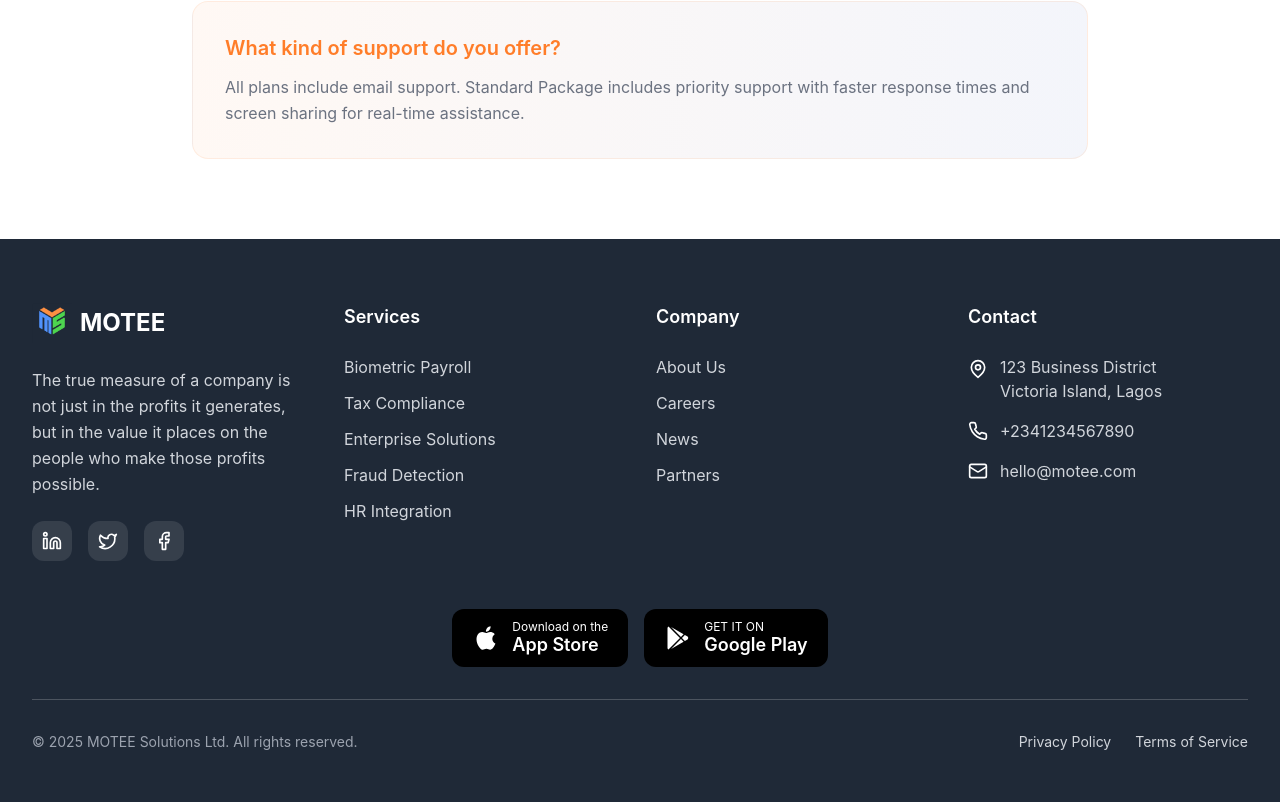
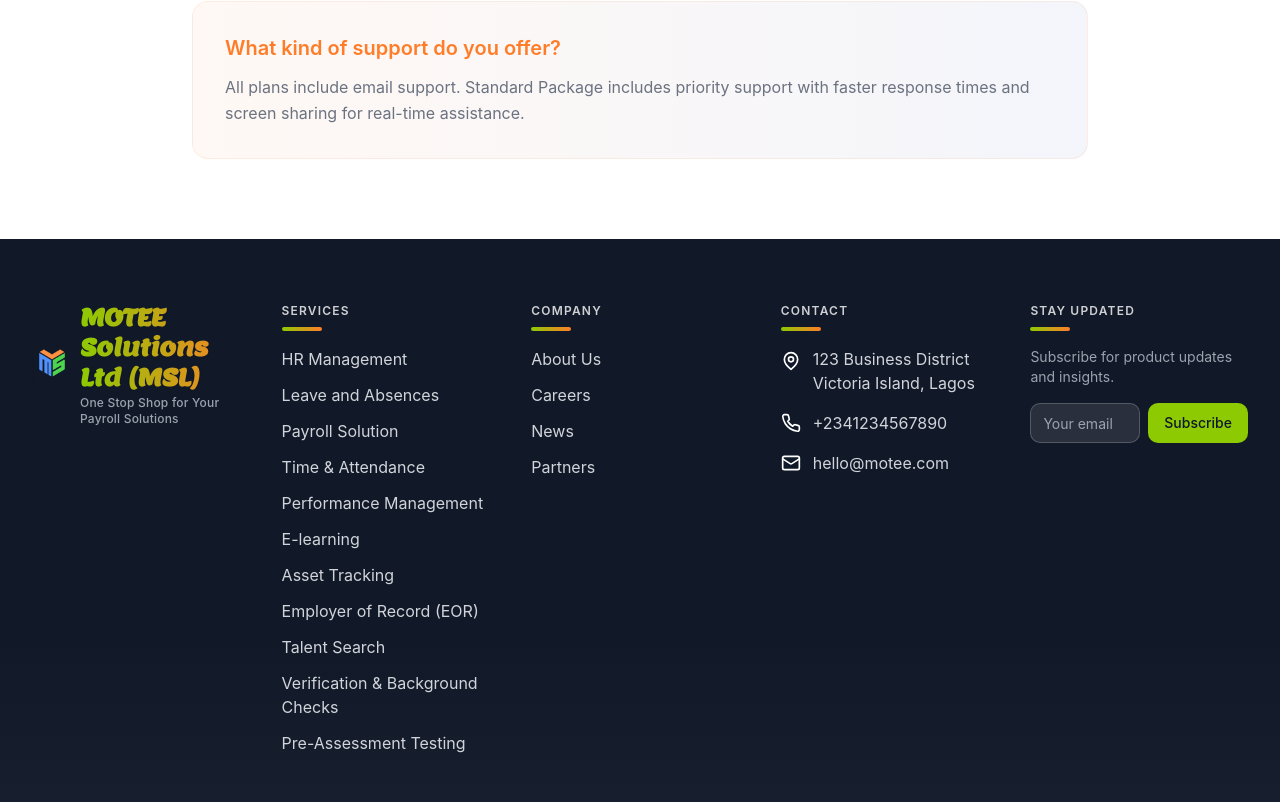
Before and after one commit to Sethpet1/motee-payroll-evolve, a React (Vite) app: page /pricing in a window 1280 px wide. Shown: the part 1991-2793 px from the top of the page. Built offline with nearby package versions, Linux system fonts and the light colour scheme; a web font is replaced by a local one.

Commit message:
changes made

```diff
--- a/src/components/Footer.tsx
+++ b/src/components/Footer.tsx
@@ -1,55 +1,62 @@
 import React from 'react';
 import { MapPin, Phone, Mail, Linkedin, Twitter, Facebook } from 'lucide-react';
 import { Link } from 'react-router-dom';
-import {  } from '../pages/AboutMSL';
+import { Input } from "@/components/ui/input";
+import { Button } from "@/components/ui/button";
 
 
 const Footer = () => {
   const currentYear = new Date().getFullYear();
 
   return (
-    <footer className="bg-gray-800 text-white">
+    <footer className="bg-gradient-to-b from-gray-900 via-gray-900 to-gray-800 text-white">
       <div className="container mx-auto px-4 sm:px-6 lg:px-8 py-12 md:py-16">
-        <div className="grid grid-cols-1 sm:grid-cols-2 md:grid-cols-4 gap-8 mb-12 text-center sm:text-left">
+        <div className="grid grid-cols-1 sm:grid-cols-2 md:grid-cols-5 gap-8 mb-12 text-center sm:text-left">
           {/* Company Info */}
-          <div className="space-y-6 sm:col-span-2 md:col-span-1">
+          <div className="space-y-6 sm:col-span-1 md:col-span-1">
             <div className="flex items-center space-x-2 justify-center sm:justify-start">
               <img src="/logos/9C510464-D0E0-4D60-8E01-C70F1D98AB41.PNG" alt="MOTEE Logo" className="w-10 h-10" />
-              <span className="text-2xl font-bold">MOTEE</span>
+              <div className="flex flex-col justify-center ml-2">
+                <span className="lemon-regular text-2xl font-extrabold bg-gradient-to-r from-motee-green to-motee-orange bg-clip-text text-transparent tracking-tight drop-shadow-sm leading-tight" style={{ letterSpacing: '-0.5px' }}>
+                  MOTEE Solutions Ltd (MSL)
+                </span>
+                <span className="text-xs font-medium text-gray-400 mt-0.5 justify-center tracking-wide" style={{ letterSpacing: '0.2px' }}>
+                  One Stop Shop for Your Payroll Solutions
+                </span>
+              </div>
             </div>
-
+            {/*
             <p className="text-gray-300 leading-relaxed max-w-sm mx-auto sm:mx-0">
               The true measure of a company is not just in the profits it generates, but in the value it places on the people who make those profits possible.
             </p>
+            */}
 
-            <div className="flex space-x-4 justify-center sm:justify-start">
-              <a href="#" className="w-10 h-10 bg-white/10 rounded-lg flex items-center justify-center hover:bg-white/20 transition-colors">
-                <Linkedin className="h-5 w-5" />
-              </a>
-              <a href="#" className="w-10 h-10 bg-white/10 rounded-lg flex items-center justify-center hover:bg-white/20 transition-colors">
-                <Twitter className="h-5 w-5" />
-              </a>
-              <a href="#" className="w-10 h-10 bg-white/10 rounded-lg flex items-center justify-center hover:bg-white/20 transition-colors">
-                <Facebook className="h-5 w-5" />
-              </a>
-            </div>
+
           </div>
 
-          {/* Services */}
+          {/* Solutions */}
           <div>
-            <h4 className="text-lg font-semibold mb-6">Services</h4>
+            <h4 className="text-xs font-semibold tracking-widest text-white/80 mb-2 uppercase"> Services</h4>
+            <div className="w-10 h-1 bg-gradient-to-r from-motee-green to-motee-orange rounded-full mb-4 mx-auto sm:mx-0"></div>
             <ul className="space-y-3 text-gray-300">
-              <li><a href="#" className="hover:text-white transition-colors">Biometric Payroll</a></li>
-              <li><a href="#" className="hover:text-white transition-colors">Tax Compliance</a></li>
-              <li><a href="#" className="hover:text-white transition-colors">Enterprise Solutions</a></li>
-              <li><a href="#" className="hover:text-white transition-colors">Fraud Detection</a></li>
-              <li><a href="#" className="hover:text-white transition-colors">HR Integration</a></li>
+              <li><Link to="/solutions/hr-management" className="hover:text-white transition-colors">HR Management</Link></li>
+              <li><Link to="/solutions/leave-absence" className="hover:text-white transition-colors">Leave and Absences</Link></li>
+              <li><Link to="/solutions/payroll" className="hover:text-white transition-colors">Payroll Solution</Link></li>
+              <li><Link to="/solutions/time-attendance" className="hover:text-white transition-colors">Time & Attendance</Link></li>
+              <li><Link to="/solutions/performance" className="hover:text-white transition-colors">Performance Management</Link></li>
+              <li><Link to="/solutions/e-learning" className="hover:text-white transition-colors">E-learning</Link></li>
+              <li><Link to="/solutions/asset-tracking" className="hover:text-white transition-colors">Asset Tracking</Link></li>
+              <li><Link to="/solutions/eor" className="hover:text-white transition-colors">Employer of Record (EOR)</Link></li>
+              <li><Link to="/solutions/talent-search" className="hover:text-white transition-colors">Talent Search</Link></li>
+              <li><Link to="/solutions/verification" className="hover:text-white transition-colors">Verification & Background Checks</Link></li>
+              <li><Link to="/solutions/pre-assessment" className="hover:text-white transition-colors">Pre-Assessment Testing</Link></li>
             </ul>
           </div>
 
           {/* Company */}
           <div>
-            <h4 className="text-lg font-semibold mb-6">Company</h4>
+            <h4 className="text-xs font-semibold tracking-widest text-white/80 mb-2 uppercase">Company</h4>
+            <div className="w-10 h-1 bg-gradient-to-r from-motee-green to-motee-orange rounded-full mb-4 mx-auto sm:mx-0"></div>
             <ul className="space-y-3 text-gray-300">
               <li><Link to="/about-msl" className="hover:text-white transition-colors">About Us</Link></li>
               <li><a href="#" className="hover:text-white transition-colors">Careers</a></li>
@@ -60,7 +67,8 @@ const Footer = () => {
 
           {/* Contact */}
           <div>
-            <h4 className="text-lg font-semibold mb-6">Contact</h4>
+            <h4 className="text-xs font-semibold tracking-widest text-white/80 mb-2 uppercase">Contact</h4>
+            <div className="w-10 h-1 bg-gradient-to-r from-motee-green to-motee-orange rounded-full mb-4 mx-auto sm:mx-0"></div>
             <div className="space-y-4 text-gray-300">
               <div className="flex items-start space-x-3 justify-center sm:justify-start">
                 <MapPin className="h-5 w-5 mt-1 text-white flex-shrink-0" />
@@ -80,6 +88,28 @@ const Footer = () => {
                 <span>hello@motee.com</span>
               </div>
             </div>
+          </div>
+
+          {/* Newsletter */}
+          <div>
+            <h4 className="text-xs font-semibold tracking-widest text-white/80 mb-2 uppercase">Stay Updated</h4>
+            <div className="w-10 h-1 bg-gradient-to-r from-motee-green to-motee-orange rounded-full mb-4 mx-auto sm:mx-0"></div>
+            <p className="text-gray-400 text-sm mb-4">Subscribe for product updates and insights.</p>
+            <form
+              onSubmit={(e) => { e.preventDefault(); }}
+              className="flex items-center gap-2 max-w-sm mx-auto sm:mx-0"
+            >
+              <Input
+                type="email"
+                placeholder="Your email"
+                className="bg-white/10 border-white/20 placeholder:text-gray-400 text-white"
+                aria-label="Email address"
+                required
+              />
+              <Button type="submit" className="bg-motee-green hover:bg-motee-green-dark">
+                Subscribe
+              </Button>
+            </form>
           </div>
         </div>
 
@@ -107,15 +137,28 @@ const Footer = () => {
         </div>
 
         {/* Bottom Section */}
-        <div className="border-t border-white/20 pt-8 mt-8">
-          <div className="flex flex-col-reverse sm:flex-row justify-between items-center space-y-4 space-y-reverse sm:space-y-0">
+        <div className="border-t border-white/10 pt-8 mt-8">
+          <div className="flex flex-col-reverse sm:flex-row justify-between items-center gap-4">
             <div className="text-gray-400 text-sm pt-4 sm:pt-0">
               &copy; {currentYear} MOTEE Solutions Ltd. All rights reserved.
             </div>
 
-            <div className="flex space-x-6 text-sm text-gray-300">
-              <a href="#" className="hover:text-white transition-colors">Privacy Policy</a>
-              <a href="#" className="hover:text-white transition-colors">Terms of Service</a>
+            <div className="flex items-center gap-6">
+              <div className="flex space-x-6 text-sm text-gray-300">
+                <a href="#" className="hover:text-white transition-colors">Privacy Policy</a>
+                <a href="#" className="hover:text-white transition-colors">Terms of Service</a>
+              </div>
+              <div className="flex space-x-4">
+                <a aria-label="LinkedIn" href="#" className="w-10 h-10 bg-white/10 rounded-lg flex items-center justify-center hover:bg-white/20 transition-colors">
+                  <Linkedin className="h-5 w-5" />
+                </a>
+                <a aria-label="Twitter" href="#" className="w-10 h-10 bg-white/10 rounded-lg flex items-center justify-center hover:bg-white/20 transition-colors">
+                  <Twitter className="h-5 w-5" />
+                </a>
+                <a aria-label="Facebook" href="#" className="w-10 h-10 bg-white/10 rounded-lg flex items-center justify-center hover:bg-white/20 transition-colors">
+                  <Facebook className="h-5 w-5" />
+                </a>
+              </div>
             </div>
           </div>
         </div>
--- a/src/components/Header.tsx
+++ b/src/components/Header.tsx
@@ -42,12 +42,16 @@ const Header = () => {
 
   const solutionsMenu = [
     { name: "HR Management", href: "/solutions/hr-management", desc: "Centralize employee data and HR processes." },
-    { name: "Leave and Absence", href: "/solutions/leave-absence", desc: "Automate leave requests and approvals." },
-    { name: "Payroll", href: "/solutions/payroll", desc: "Streamline payroll processing and compliance." },
+    { name: "Leave and Absences", href: "/solutions/leave-absence", desc: "Automate leave requests and approvals." },
+    { name: "Payroll Solution", href: "/solutions/payroll", desc: "Streamline payroll processing and compliance." },
     { name: "Time & Attendance", href: "/solutions/time-attendance", desc: "Track time and attendance efficiently." },
-    { name: "Performance Management", href: "/solutions/performance", desc: "Track and improve employee performance." },
-    { name: "E-Learning", href: "/solutions/e-learning", desc: "Empower employees with online training." },
-    { name: "Asset Tracking", href: "/hr-pages", desc: "Manage and track company assets." },
+    { name: "Performance Management", href: "/solutions/performance", desc: "Continuously measure and improve performance." },
+    { name: "E-learning", href: "/solutions/e-learning", desc: "Empower employees with modern online learning." },
+    { name: "Asset Tracking", href: "/solutions/asset-tracking", desc: "Monitor and manage company assets in real time." },
+    { name: "Employer of Record (EOR)", href: "/solutions/eor", desc: "Hire globally while we handle local compliance." },
+    { name: "Talent Search", href: "/solutions/talent-search", desc: "Find and place top talent quickly and reliably." },
+    { name: "Verification & Background Checks", href: "/solutions/verification", desc: "Verify identities, credentials, and histories with confidence." },
+    { name: "Pre-Assessment Testing", href: "/solutions/pre-assessment", desc: "Evaluate candidate skills before interviews." },
   ];
 
   const whoWeHelpMenu = [
@@ -70,10 +74,7 @@ const Header = () => {
               />
               <div className="flex flex-col justify-center ml-2">
                 <span className="lemon-regular text-2xl font-extrabold bg-gradient-to-r from-motee-green to-motee-orange bg-clip-text text-transparent tracking-tight drop-shadow-sm leading-tight" style={{ letterSpacing: '-0.5px' }}>
-                  MOTEE Solutions Ltd (MSL)
-                </span>
-                <span className="text-xs font-medium text-gray-400 mt-0.5 tracking-wide" style={{ letterSpacing: '0.5px' }}>
-                  One Stop Shop for Your Payroll Solutions
+                  MOTEE Solutions
                 </span>
               </div>
             </Link>
--- a/src/components/HeroSection.tsx
+++ b/src/components/HeroSection.tsx
@@ -41,7 +41,7 @@ const HeroSection = () => {
 
   return (
     <section className="relative py-4 md:py-8 overflow-hidden bg-gradient-to-br from-orange-50 via-white to-orange-100">
-      <MSLBackground opacity={0.08} shadow={0.6} />
+      <MSLBackground />
       <div className="container mx-auto px-4 sm:px-6 lg:px-8 relative">
         <div className="grid md:grid-cols-2 gap-12 items-center">
           {/* Content */}
--- a/src/components/MSLBackground.tsx
+++ b/src/components/MSLBackground.tsx
@@ -1,23 +1,9 @@
 
 import React from 'react';
 
-type MSLBackgroundProps = {
-  opacity?: number; // 0..1, controls visibility intensity
-  shadow?: number; // 0..1, controls glow intensity
-  className?: string;
-};
-
-const MSLBackground: React.FC<MSLBackgroundProps> = ({ opacity, shadow, className }) => {
-  const style: React.CSSProperties = {};
-  if (opacity !== undefined) {
-    (style as any)['--msl-opacity'] = opacity;
-  }
-  if (shadow !== undefined) {
-    (style as any)['--msl-shadow'] = shadow;
-  }
-
+const MSLBackground = () => {
   return (
-    <div className={`msl-text-bg ${className ?? ''}`} style={style}>
+    <div className="msl-text-bg">
       <div className="msl-text">MSL</div>
       <div className="msl-text">MSL</div>
       <div className="msl-text">MSL</div>
--- a/src/index.css
+++ b/src/index.css
@@ -149,9 +149,9 @@
     position: absolute;
     font-family: 'Poppins', sans-serif;
     font-weight: 900;
-    opacity: var(--msl-opacity, 0.03);
+    opacity: 0.03;
     color: #059669;
-    text-shadow: 0 0 50px rgba(5, 150, 105, var(--msl-shadow, 0.3));
+    text-shadow: 0 0 50px rgba(5, 150, 105, 0.3);
     animation: mslFloat 25s infinite linear;
     user-select: none;
   }
@@ -366,7 +366,7 @@
   /* Responsive Adjustments */
   @media (max-width: 768px) {
     .msl-text {
-      opacity: var(--msl-opacity, 0.02);
+      opacity: 0.02;
     }
 
     .msl-text:nth-child(1) { font-size: 80px; }
@@ -383,7 +383,7 @@
 
   @media (max-width: 480px) {
     .msl-text {
-      opacity: var(--msl-opacity, 0.015);
+      opacity: 0.015;
     }
 
     .msl-text:nth-child(1) { font-size: 60px; }
--- a/src/pages/HrManagement.tsx
+++ b/src/pages/HrManagement.tsx
@@ -5,10 +5,10 @@ import Header from '@/components/Header';
 
 const HrManagement = () => {
   const challenges = [
-    "Rising Workforce Expectations: Today's employees want more than a paycheck—they want purpose, clarity, and respect.",
-    "Compliance Challenges: With constantly evolving labour laws and regional requirements, businesses need expert guidance to stay protected.",
-    "High Turnover & Low Morale: Many companies lose great talent due to unclear roles, poor onboarding, or lack of engagement.",
-    "Limited Access to Expertise: SMEs often can't afford full-time HR teams. We bring professional HR support to businesses of all sizes."
+    "Payroll delays and inconsistencies: We streamline payroll with automated, compliant systems that pay employees accurately and on time.",
+    "Unclear or outdated HR policies: We develop clear, current policies aligned with Nigerian labour laws to protect your business and employees.",
+    "Insufficient employee engagement and support: We introduce self-service portals, training programs, and feedback systems that keep employees motivated.",
+    "High turnover and recruitment costs: We implement talent retention strategies that reduce turnover and keep your best people on board."
   ];
 
   const hrServices = [
@@ -86,9 +86,9 @@ const HrManagement = () => {
                 That Powers Business Growth
               </h2>
               <p className="text-l text-gray-600 mb-8 leading-relaxed">
-                In Nigeria today, businesses are evolving—but the way we manage people hasn't always kept pace.
-                From inconsistent labour practices to employee dissatisfaction, many organizations struggle to
-                build trust, retain talent, and stay compliant. That's where Motee Solutions comes in.
+              While Nigerian businesses are evolving rapidly, HR practices often lag behind — leading to compliance risks and talent challenges.  Payroll delays, unclear policies, low employee engagement, and high turnover costs can drain productivity, damage trust, and limit growth.
+<br></br>At Motee Solutions, we tackle these barriers head-on with technology-driven, people-focused HR services that help your business thrive.
+
               </p>
               <div className="grid grid-cols-1 md:grid-cols-2 gap-4 mb-12">
                 {businessRealities.map((reality, index) => (
```
